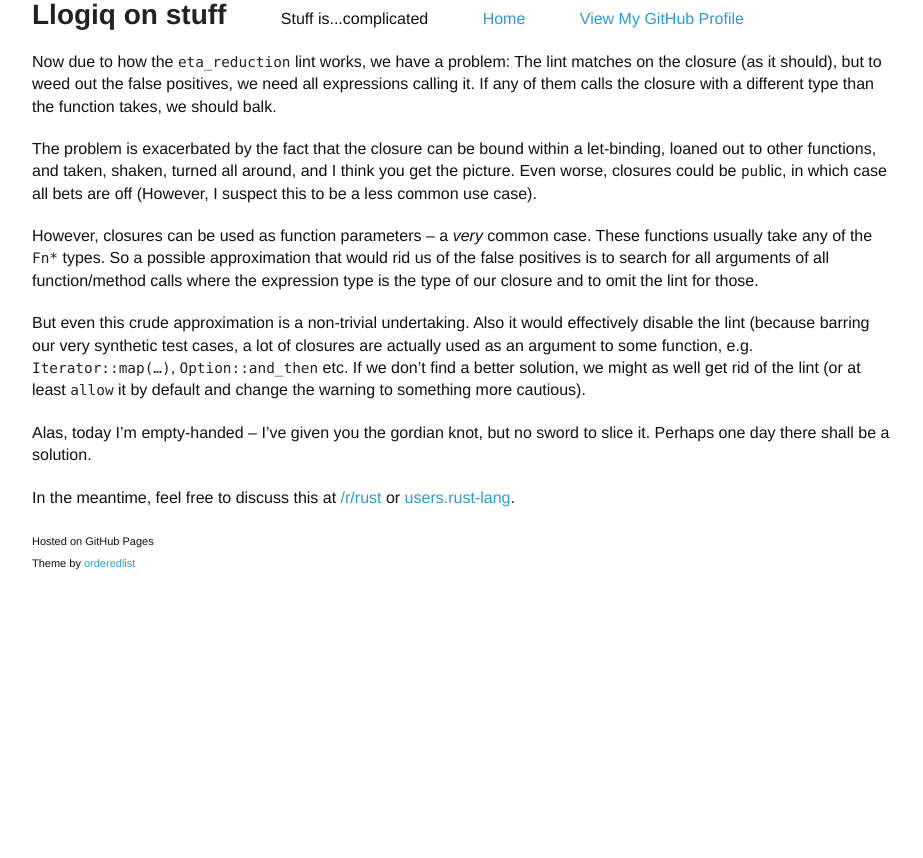
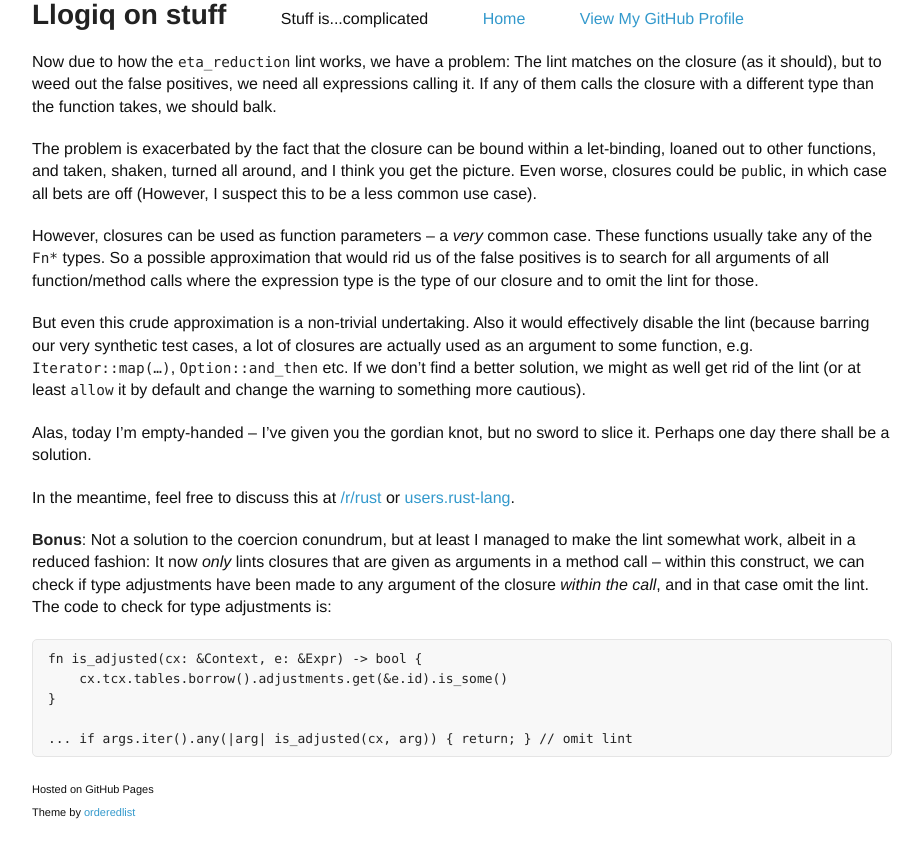
Before and after one commit to llogiq/llogiq.github.io, a Jekyll site: the page built from _posts/2015-08-14-coercion.md, in a window 1280 px wide and 900 px high, scrolled down 1214 px. Shown: the top 858 px of the window, without its empty margins (178-1101 px from the left). Built offline with Jekyll 4.4.1, drawn with Linux system fonts in a browser that asks for light colours; before the commit the page ends 1866 px from its top, so only the background shows below that.

Commit message:
Added lint solution

````diff
--- a/_posts/2015-08-14-coercion.md
+++ b/_posts/2015-08-14-coercion.md
@@ -97,3 +97,18 @@ In the meantime, feel free to discuss this at
 [/r/rust](https://www.reddit.com/r/rust/comments/3gyjwb/blog_an_unfortunate_coercion/)
 or
 [users.rust-lang](https://users.rust-lang.org/t/blog-an-unfortunate-coercion/2427).
+
+__Bonus__: Not a solution to the coercion conundrum, but at least I managed to
+make the lint somewhat work, albeit in a reduced fashion: It now *only* lints
+closures that are given as arguments in a method call – within this construct,
+we can check if type adjustments have been made to any argument of the closure
+*within the call*, and in that case omit the lint. The code to check for type
+adjustments is:
+
+```Rust
+fn is_adjusted(cx: &Context, e: &Expr) -> bool {
+    cx.tcx.tables.borrow().adjustments.get(&e.id).is_some()
+}
+
+... if args.iter().any(|arg| is_adjusted(cx, arg)) { return; } // omit lint
+```
````
